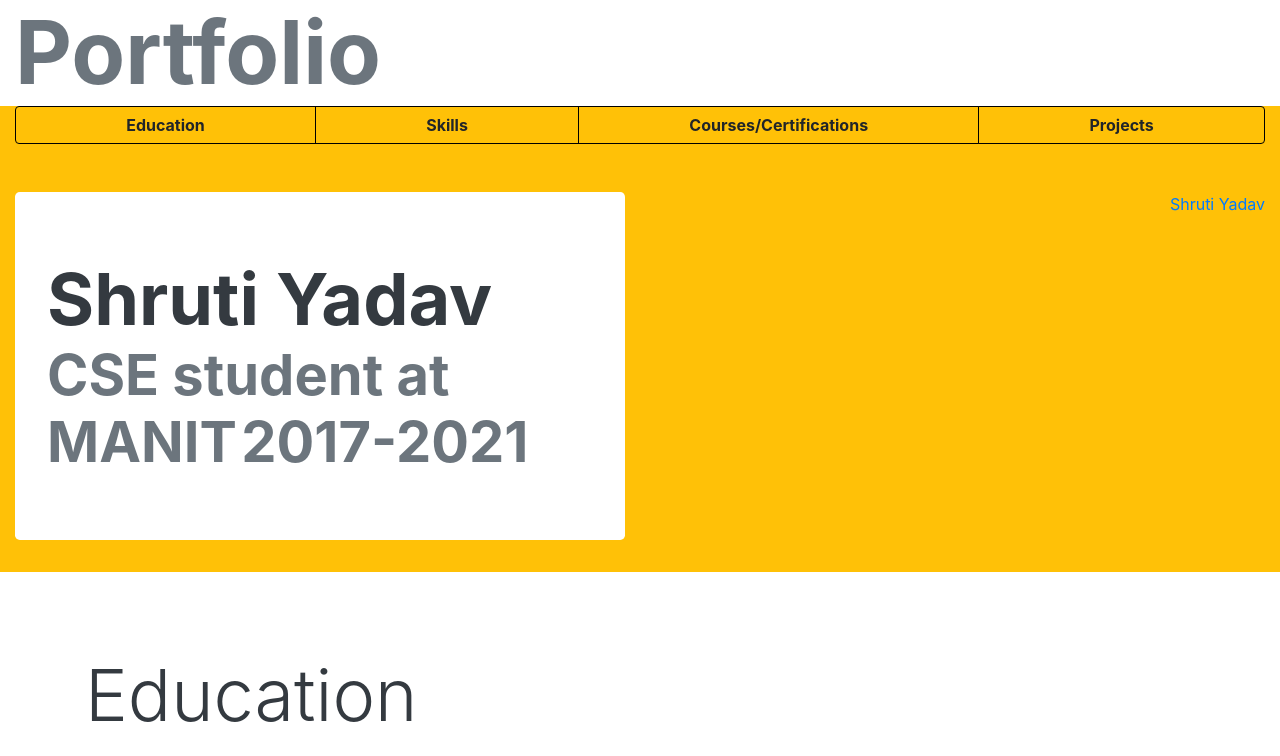
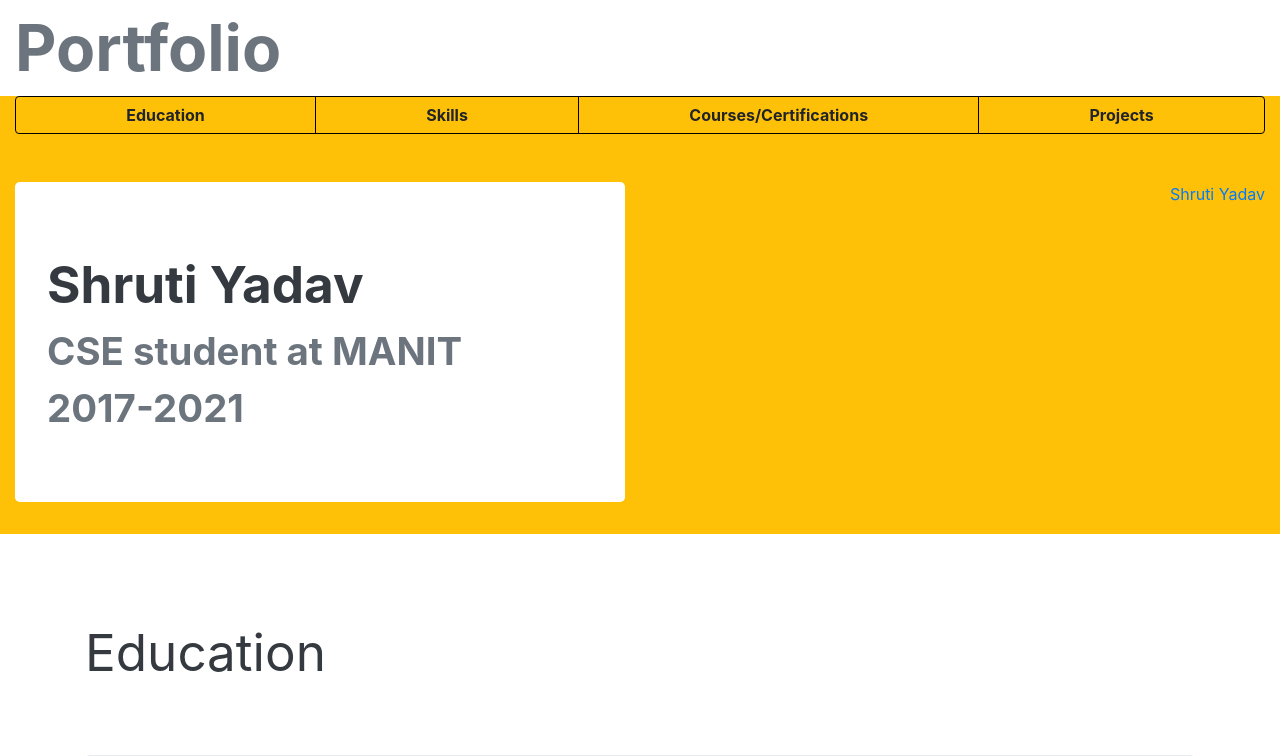
Before and after one commit to shruti2307y/shruti2307y.github.io, a plain HTML site: page index.html in a window 1280 px wide. Shown: the top 756 px of the page. Drawn offline with nearby package versions, Linux system fonts and the light colour scheme.

Commit message:
Update index.html

```diff
--- a/index.html
+++ b/index.html
@@ -52,7 +52,7 @@
 </head>
 <body class="text-break">
 	<div class="container-fluid  " style="background-color: :GhostWhite">
-	<div class=" page-header display-2 text-secondary font-weight-bold bg-white">
+	<div class=" page-header  text-secondary font-weight-bold bg-white" style="font-size:5vw">
 		Portfolio
 	</div>
 
@@ -76,9 +76,9 @@
     <div class="row  bg-warning">
     	<div class="col-sm-6">
     		<div class="jumbotron bg-white">
-    	<span class="font-weight-bolder text-dark display-3">Shruti Yadav</span><br>
-    	<span class="font-weight-bold text-secondary display-4">CSE student at MANIT</span>
-    	<span class="font-weight-bold text-secondary display-4">2017-2021</span>
+    	<span class="font-weight-bolder text-dark " style="font-size:4vw">Shruti Yadav</span><br>
+    	<span class="font-weight-bold text-secondary " style="font-size:3vw">CSE student at MANIT</span><br>
+    	<span class="font-weight-bold text-secondary " style="font-size:3vw">2017-2021</span>
     </div>
 </div>
     <div class="col-sm-6">
@@ -88,7 +88,7 @@
 </div>
 <section class="container" id="education" style="margin-bottom: 5rem">
 
-	<span class="text-dark display-3 text-break"  >Education</span>
+	<span class="text-dark  text-break" style="font-size:4vw"  >Education</span>
     <div class="jumbotron" style="margin-top: 4rem">
     	<span class="font-weight-bolder">Maulana Azad National Institute Of Technology</span><br>
     	<span class="display-5">Bachelor Of Technology-B.Tech Computer Science</span><br>
@@ -115,7 +115,7 @@
 
 </section>
 <section class="container" id="skills" style="margin-bottom: 5rem">
-	<span class="text-dark display-3 text-break" style="margin-bottom: 5rem">Skills</span>
+	<span class="text-dark  text-break" style="font-size:4vw">Skills</span>
     <div class="row" style="margin-top: 4rem">
     	<div class="col">
     		<ul class="list-group">
@@ -150,7 +150,7 @@
 
 </section>
 <section class="container" id="courses" style="margin-bottom: 5rem">
-	<span class="text-dark display-3 text-break" style="margin-bottom: 5rem">Courses/Certifications</span>
+	<span class="text-dark  text-break" style="font-size:4vw">Courses/Certifications</span>
 	<div class="jumbotron" style="margin-top: 4rem">
 		<span class="display-5 font-weight-bolder">Ajax with PHP: Add Dynamic Content to Websites</span><br>
 		<span class="display-5 text-primary "><a href="https://www.linkedin.com/in/shruti-yadav23/" style="text-decoration:none; color:blue">LinkedIn</span></a>
@@ -171,7 +171,7 @@
 	</div>
 </section>
 <section class="container" id="projects">
-	<span class="text-dark display-3 text-break" style="margin-bottom: 4rem">Projects</span>
+	<span class="text-dark  text-break" style="font-size:4vw">Projects</span>
 	<div class="card" style="margin-top: 4rem">
     <div class="card-header font-weight-bolder">Web Portfolio</div>
     <div class="card-body">June 2020</div>
```
